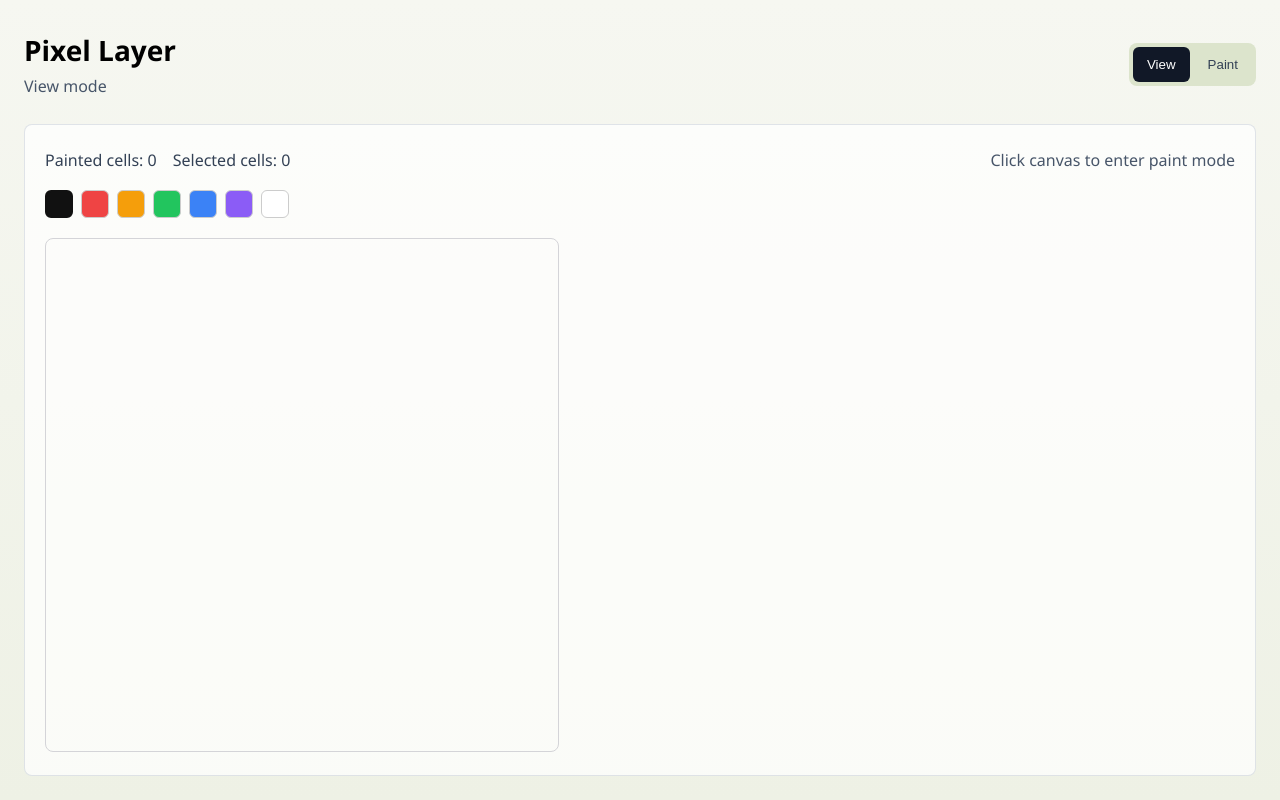
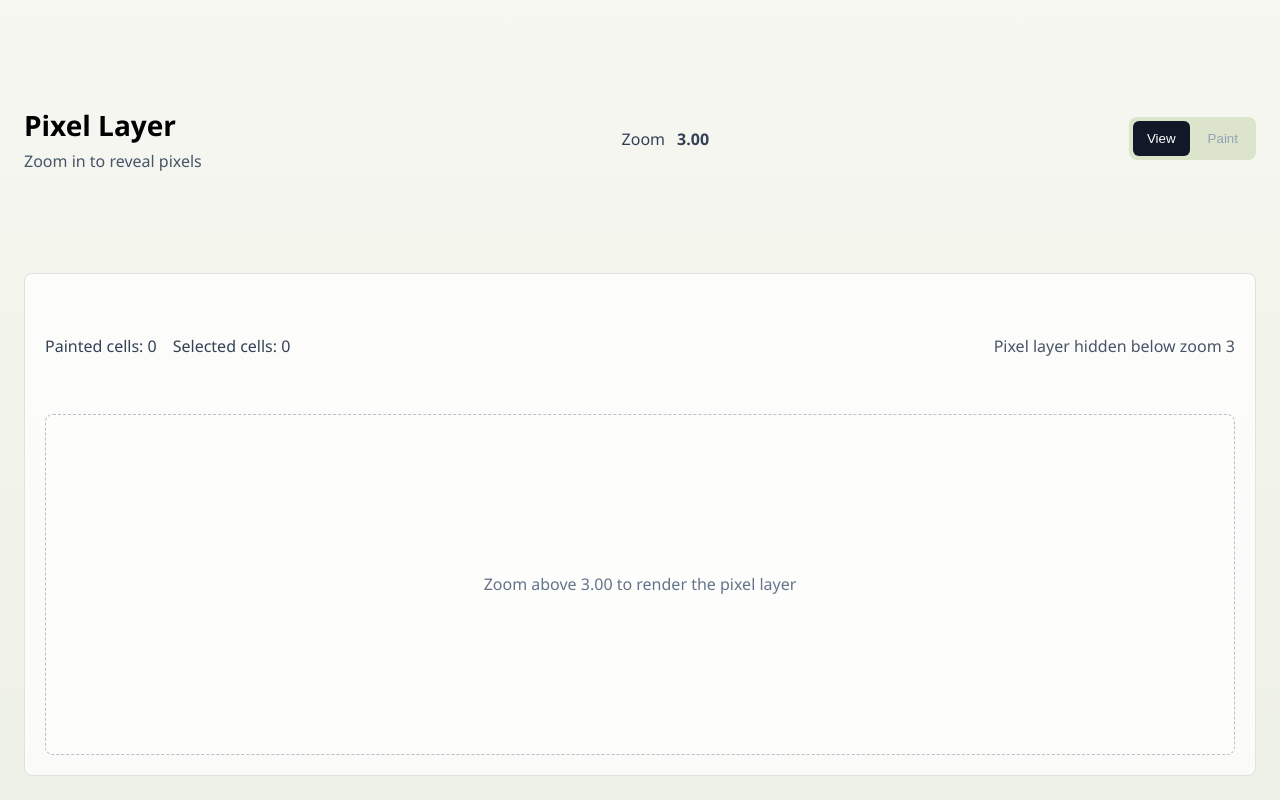
Before and after one commit to agrade1/my_wplace, a Next.js app: page / in a window 1280 px wide. Built offline with nearby package versions, Linux system fonts and the light colour scheme.

Commit message:
feat: add zoom-gated pixel layer ui

```diff
--- a/app/page.tsx
+++ b/app/page.tsx
@@ -1,12 +1,31 @@
 "use client";
 
-import { useState } from "react";
+import { useEffect, useState } from "react";
 import { PixelEditorCanvas } from "@/components/pixel-editor/pixel-editor-canvas";
 import { usePixelEditorCore } from "@/features/pixel-editor/use-pixel-editor-core";
 
 export default function Home() {
   const core = usePixelEditorCore();
   const [isPaintMode, setIsPaintMode] = useState(false);
+  const [zoomLevel, setZoomLevel] = useState(3);
+  const canShowPixelLayer = zoomLevel > 3;
+
+  useEffect(() => {
+    const handleWheel = (event: WheelEvent) => {
+      event.preventDefault();
+
+      setZoomLevel((prev) => {
+        const delta = event.deltaY < 0 ? 0.25 : -0.25;
+        return Math.min(6, Math.max(1, Number((prev + delta).toFixed(2))));
+      });
+    };
+
+    window.addEventListener("wheel", handleWheel, { passive: false });
+
+    return () => {
+      window.removeEventListener("wheel", handleWheel);
+    };
+  }, []);
 
   return (
     <main
@@ -15,8 +34,7 @@ export default function Home() {
         padding: 24,
         display: "grid",
         gap: 20,
-        background:
-          "linear-gradient(180deg, #f6f7f1 0%, #eef1e5 100%)"
+        background: "linear-gradient(180deg, #f6f7f1 0%, #eef1e5 100%)"
       }}
     >
       <header style={{ display: "grid", gap: 8 }}>
@@ -24,8 +42,13 @@ export default function Home() {
           <div>
             <h1 style={{ margin: 0, fontSize: 28 }}>Pixel Layer</h1>
             <p style={{ margin: "6px 0 0", color: "#475569" }}>
-              {isPaintMode ? "Paint mode" : "View mode"}
+              {canShowPixelLayer ? (isPaintMode ? "Paint mode" : "View mode") : "Zoom in to reveal pixels"}
             </p>
+          </div>
+
+          <div style={{ display: "flex", gap: 12, alignItems: "center", color: "#334155" }}>
+            <span>Zoom</span>
+            <strong>{zoomLevel.toFixed(2)}</strong>
           </div>
 
           <div
@@ -53,14 +76,17 @@ export default function Home() {
             </button>
             <button
               type="button"
-              onClick={() => setIsPaintMode(true)}
+              onClick={() => {
+                if (!canShowPixelLayer) return;
+                setIsPaintMode(true);
+              }}
               style={{
                 border: 0,
                 borderRadius: 6,
                 padding: "10px 14px",
                 backgroundColor: isPaintMode ? "#111827" : "transparent",
-                color: isPaintMode ? "#ffffff" : "#334155",
-                cursor: "pointer"
+                color: canShowPixelLayer ? (isPaintMode ? "#ffffff" : "#334155") : "#94a3b8",
+                cursor: canShowPixelLayer ? "pointer" : "not-allowed"
               }}
             >
               Paint
@@ -86,10 +112,11 @@ export default function Home() {
           </div>
 
           <div style={{ color: "#475569" }}>
-            {isPaintMode ? "Grid visible" : "Click canvas to enter paint mode"}
+            {canShowPixelLayer ? (isPaintMode ? "Grid visible" : "Click canvas to enter paint mode") : "Pixel layer hidden below zoom 3"}
           </div>
         </div>
 
+        {canShowPixelLayer ? (
           <PixelEditorCanvas
             gridSize={32}
             cellSize={16}
@@ -111,6 +138,21 @@ export default function Home() {
             onSpaceSelectStart={core.onSpaceSelectStart}
             onSpaceSelectEnd={core.onSpaceSelectEnd}
           />
+        ) : (
+          <div
+            style={{
+              minHeight: 260,
+              display: "grid",
+              placeItems: "center",
+              borderRadius: 8,
+              border: "1px dashed rgba(100, 116, 139, 0.45)",
+              color: "#64748b",
+              backgroundColor: "rgba(255,255,255,0.44)"
+            }}
+          >
+            Zoom above 3.00 to render the pixel layer
+          </div>
+        )}
       </section>
     </main>
   );
```
Lines whose indentation alone changed are shown as unchanged.
